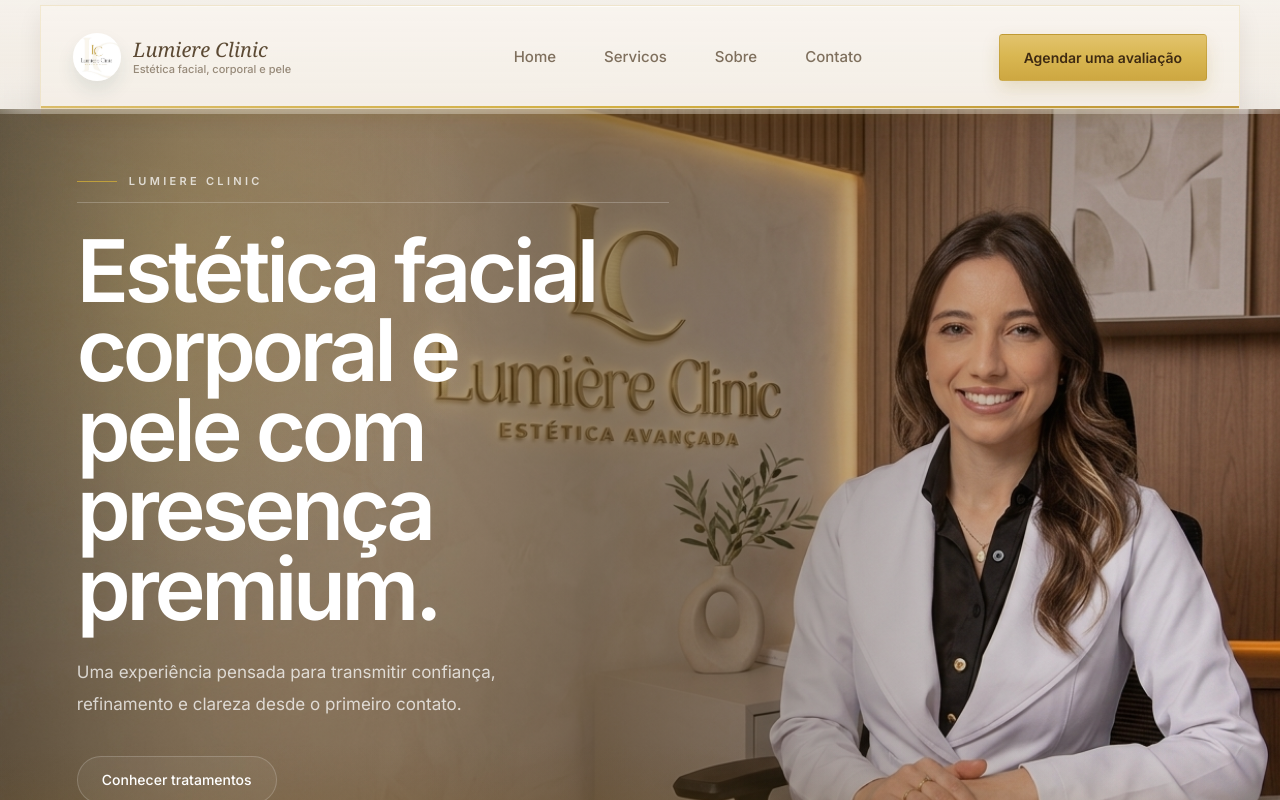
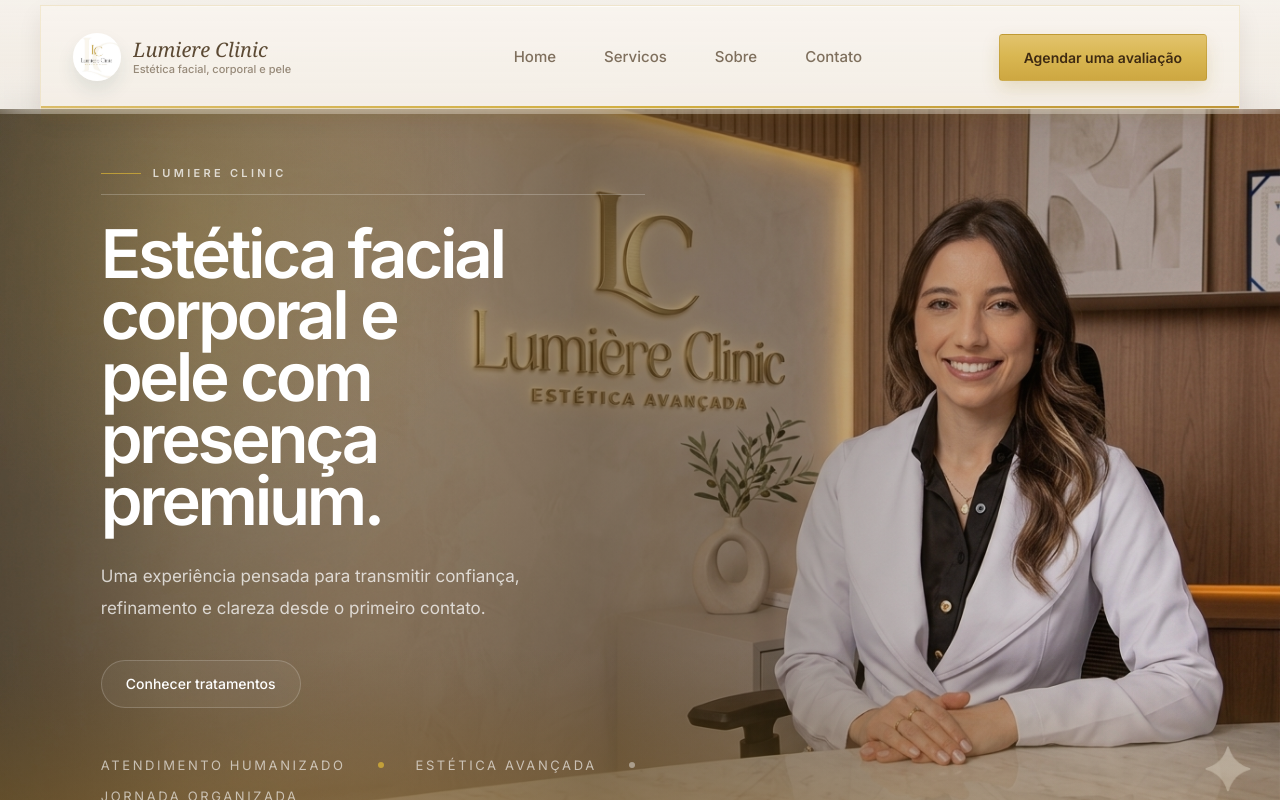
Before and after one commit to fluxon-office/lumiere-control, a React (Vite) app in the folder frontend/lumeric-frontend/: page / in a window 1280 px wide. Shown: the top 800 px of the page. Built offline with nearby package versions, Linux system fonts and the light colour scheme.

Commit message:
Standardize tablet hero layout

```diff
--- a/frontend/lumeric-frontend/src/components/sections/HeroSection.jsx
+++ b/frontend/lumeric-frontend/src/components/sections/HeroSection.jsx
@@ -10,24 +10,24 @@
               src={heroImage}
               alt="Lumiere Clinic hero"
               loading="eager"
-              className="block h-full w-full object-cover object-[64%_16%] max-lg:object-[72%_18%] max-md:object-[76%_14%]"
+              className="block h-full w-full object-cover object-[64%_16%] max-[1180px]:object-[72%_18%] max-md:object-[76%_14%]"
             />
-                <div className="absolute inset-0 bg-[linear-gradient(90deg,rgba(120,88,29,0.22)_0%,rgba(125,91,30,0.32)_14%,rgba(96,69,24,0.44)_30%,rgba(65,46,18,0.54)_46%,rgba(49,35,16,0.36)_62%,rgba(32,24,12,0.14)_80%,rgba(11,28,44,0)_100%)] max-lg:bg-[linear-gradient(180deg,rgba(11,28,44,0.12)_0%,rgba(52,38,19,0.22)_34%,rgba(35,25,13,0.78)_100%)]" />
+                <div className="absolute inset-0 bg-[linear-gradient(90deg,rgba(120,88,29,0.22)_0%,rgba(125,91,30,0.32)_14%,rgba(96,69,24,0.44)_30%,rgba(65,46,18,0.54)_46%,rgba(49,35,16,0.36)_62%,rgba(32,24,12,0.14)_80%,rgba(11,28,44,0)_100%)] max-[1180px]:bg-[linear-gradient(180deg,rgba(11,28,44,0.12)_0%,rgba(52,38,19,0.22)_34%,rgba(35,25,13,0.78)_100%)]" />
             <div className="absolute inset-0 bg-[radial-gradient(circle_at_15%_20%,rgba(212,175,55,0.14),transparent_24%)]" />
                 <div className="absolute inset-x-0 bottom-0 h-40 bg-[linear-gradient(180deg,rgba(94,68,23,0)_0%,rgba(104,75,26,0.08)_24%,rgba(116,84,28,0.18)_48%,rgba(126,92,31,0.26)_72%,rgba(136,99,33,0.34)_100%)]" />
           </div>
-          <div className="relative z-10 flex min-h-[calc(100vh-var(--hero-navbar-offset))] items-center pt-12 max-lg:min-h-[calc(100svh-var(--hero-navbar-offset))] max-lg:items-stretch max-lg:pb-10 max-lg:pt-10 sm:pt-14 lg:pt-16">
-            <div className="flex max-w-[37rem] flex-col px-4 max-lg:min-h-[calc(100svh-var(--hero-navbar-offset)-5rem)] max-lg:max-w-[42rem] max-lg:text-left sm:px-6 lg:ml-[clamp(2rem,6vw,5.5rem)] lg:px-0">
+          <div className="relative z-10 flex min-h-[calc(100vh-var(--hero-navbar-offset))] items-center pt-12 max-[1180px]:min-h-[calc(100svh-var(--hero-navbar-offset))] max-[1180px]:items-stretch max-[1180px]:pb-10 max-[1180px]:pt-10 sm:pt-14 min-[1181px]:pt-16">
+            <div className="flex max-w-[37rem] flex-col px-4 max-[1180px]:min-h-[calc(100svh-var(--hero-navbar-offset)-5rem)] max-[1180px]:max-w-[42rem] max-[1180px]:text-left sm:px-6 min-[1181px]:ml-[clamp(2rem,6vw,5.5rem)] min-[1181px]:px-0">
               <p
                 data-hero-text
-                className="mb-7 inline-flex items-center gap-3 border-b border-[rgba(255,255,255,0.22)] pb-3 text-[11px] font-semibold uppercase tracking-[0.3em] text-[rgba(255,255,255,0.74)] max-lg:mb-2 max-[480px]:tracking-[0.2em]"
+                className="mb-7 inline-flex items-center gap-3 border-b border-[rgba(255,255,255,0.22)] pb-3 text-[11px] font-semibold uppercase tracking-[0.3em] text-[rgba(255,255,255,0.74)] max-[1180px]:mb-2 md:max-[1180px]:text-[rgba(255,255,255,0.62)] max-[480px]:tracking-[0.2em]"
               >
                 <span className="h-px w-10 bg-[rgba(212,175,55,0.76)]" />
                 Lumiere Clinic
               </p>
               <h1
                 data-hero-text
-                className="max-w-[10.5ch] font-['Inter'] text-[2.9rem] font-semibold leading-[0.92] tracking-[-0.05em] text-white max-lg:max-w-[11.5ch] max-lg:text-[clamp(3rem,10vw,5rem)] max-md:mt-0 max-md:leading-[0.98] md:max-lg:mt-8 max-[480px]:text-[clamp(2.45rem,13vw,3.35rem)] sm:text-[4.2rem] lg:text-[5.4rem]"
+                className="max-w-[10.5ch] font-['Inter'] text-[2.9rem] font-semibold leading-[0.92] tracking-[-0.05em] text-white max-[1180px]:max-w-[11.5ch] max-[1180px]:text-[clamp(3rem,10vw,5rem)] max-md:mt-0 max-md:leading-[0.98] md:max-[1180px]:mt-8 md:max-[1180px]:text-white/88 max-[480px]:text-[clamp(2.45rem,13vw,3.35rem)] sm:text-[4.2rem] min-[1181px]:text-[5.4rem]"
               >
                 Estética facial
                 <br />
@@ -37,24 +37,24 @@
                 <br />
                 presença premium.
               </h1>
-              <div className="max-lg:mt-auto">
+              <div className="max-[1180px]:mt-auto">
                 <p
                   data-hero-text
-                  className="mt-7 max-w-lg text-[15px] leading-7 text-[rgba(255,255,255,0.74)] max-md:mx-auto max-md:text-center max-lg:text-[clamp(0.96rem,2.6vw,1.08rem)] max-lg:leading-8 md:max-lg:text-left sm:text-[17px] sm:leading-8"
+                  className="mt-7 max-w-lg text-[15px] leading-7 text-[rgba(255,255,255,0.74)] max-md:mx-auto max-md:text-center max-[1180px]:text-[clamp(0.96rem,2.6vw,1.08rem)] max-[1180px]:leading-8 md:max-[1180px]:text-left md:max-[1180px]:text-[rgba(255,255,255,0.64)] sm:text-[17px] sm:leading-8"
                 >
                   Uma experiência pensada para transmitir confiança, refinamento e clareza desde o primeiro contato.
                 </p>
-                <div data-hero-text className="mt-9 flex flex-col gap-4 max-md:items-center md:max-lg:items-start sm:flex-row sm:max-md:justify-center md:max-lg:justify-start">
+                <div data-hero-text className="mt-9 flex flex-col gap-4 max-md:items-center md:max-[1180px]:items-start sm:flex-row sm:max-md:justify-center md:max-[1180px]:justify-start">
                   <a
                     href="#servicos"
-                    className="inline-flex min-h-12 items-center justify-center rounded-full border border-[rgba(255,255,255,0.18)] bg-[rgba(255,255,255,0.05)] px-6 py-3 text-sm font-medium text-white transition duration-300 hover:border-[rgba(255,255,255,0.32)] hover:bg-[rgba(255,255,255,0.09)] max-[480px]:w-full"
+                    className="inline-flex min-h-12 items-center justify-center rounded-full border border-[rgba(255,255,255,0.18)] bg-[rgba(255,255,255,0.05)] px-6 py-3 text-sm font-medium text-white transition duration-300 hover:border-[rgba(255,255,255,0.32)] hover:bg-[rgba(255,255,255,0.09)] md:max-[1180px]:text-white/82 max-[480px]:w-full"
                   >
                     Conhecer tratamentos
                   </a>
                 </div>
                 <div
                   data-hero-text
-                  className="mt-12 flex flex-wrap items-center gap-x-8 gap-y-3 text-[12px] uppercase tracking-[0.2em] text-[rgba(255,255,255,0.62)] max-md:justify-center md:max-lg:flex-nowrap md:max-lg:justify-start md:max-lg:gap-x-5 max-[480px]:mt-8 max-[480px]:gap-x-4 max-[480px]:text-[10px] sm:text-[13px]"
+                  className="mt-12 flex flex-wrap items-center gap-x-8 gap-y-3 text-[12px] uppercase tracking-[0.2em] text-[rgba(255,255,255,0.62)] max-md:justify-center md:max-[1180px]:flex-nowrap md:max-[1180px]:justify-start md:max-[1180px]:gap-x-5 md:max-[1180px]:text-[rgba(255,255,255,0.52)] max-[480px]:mt-8 max-[480px]:gap-x-4 max-[480px]:text-[10px] sm:text-[13px]"
                 >
                   <span>Atendimento humanizado</span>
                   <span className="h-1.5 w-1.5 rounded-full bg-[rgba(212,175,55,0.8)]" />
```
